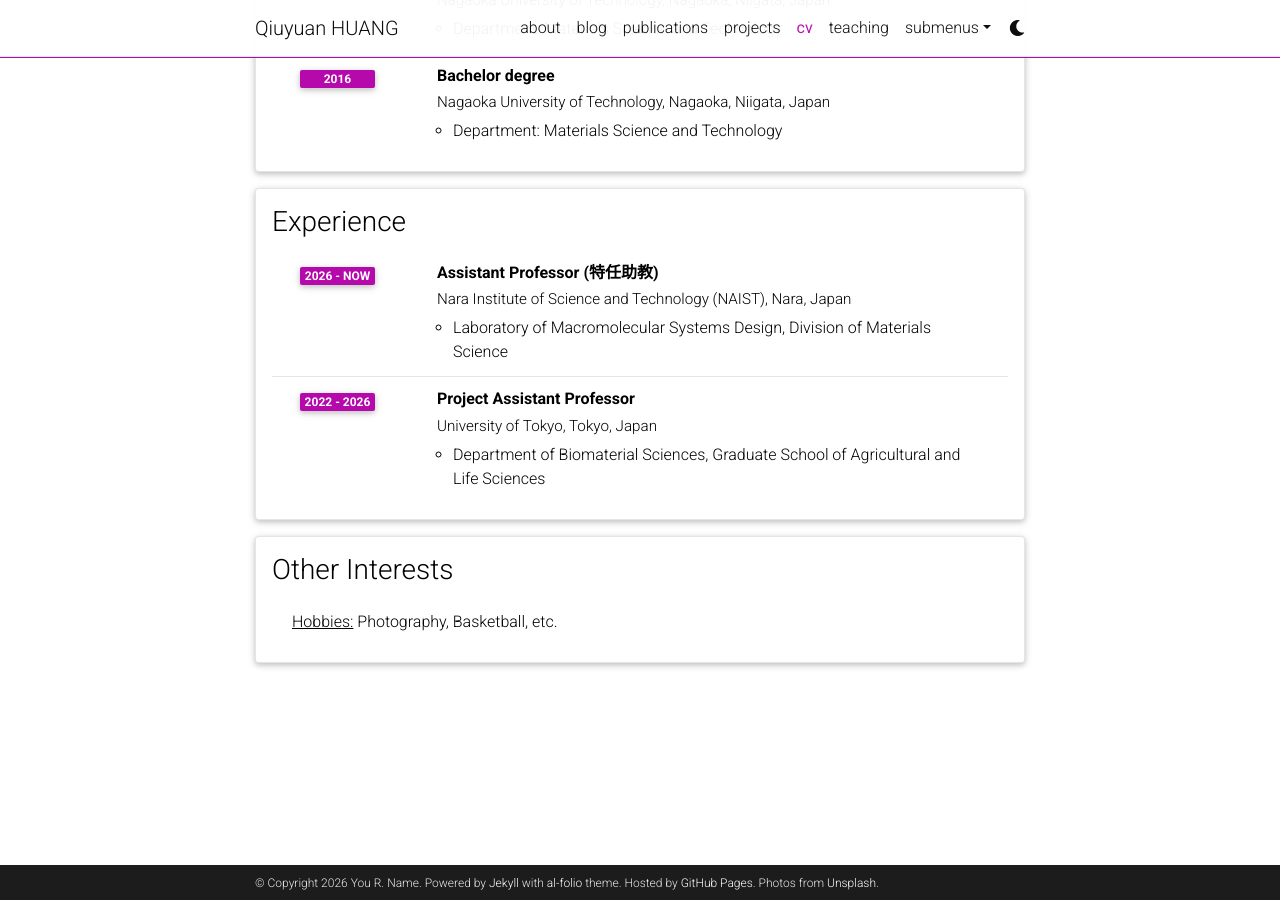
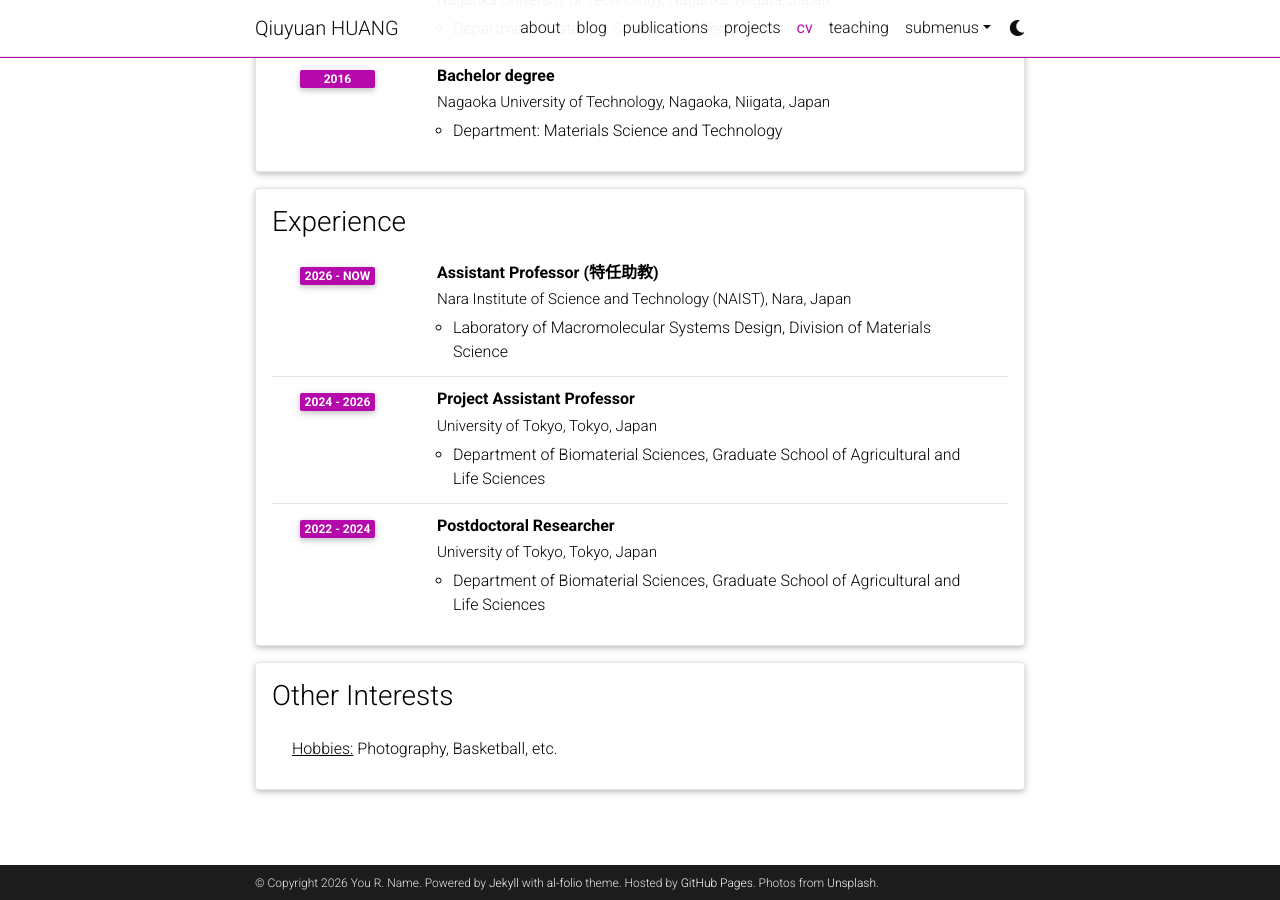
Before and after one commit to huangqiukk/huangqiukk.github.io, a Jekyll site: the page built from _pages/cv.md, in a window 1280 px wide and 900 px high, scrolled down 670 px. Built offline with Jekyll 4.4.1, drawn with Linux system fonts in a browser that asks for light colours; comment, search, counter and statistics services are not loaded; a style sheet for code colours, icons or effects is not loaded.

Commit message:
Update cv.yml

```diff
--- a/_data/cv.yml
+++ b/_data/cv.yml
@@ -40,10 +40,15 @@
 
     - title: Project Assistant Professor
       institution: University of Tokyo, Tokyo, Japan
-      year: 2022 - 2026
+      year: 2024 - 2026
       description:
         - "Department of Biomaterial Sciences, Graduate School of Agricultural and Life Sciences"
 
+    - title: Postdoctoral Researcher
+      institution: University of Tokyo, Tokyo, Japan
+      year: 2022 - 2024
+      description:
+        - "Department of Biomaterial Sciences, Graduate School of Agricultural and Life Sciences"
 - title: Other Interests
   type: list
   contents:
```
